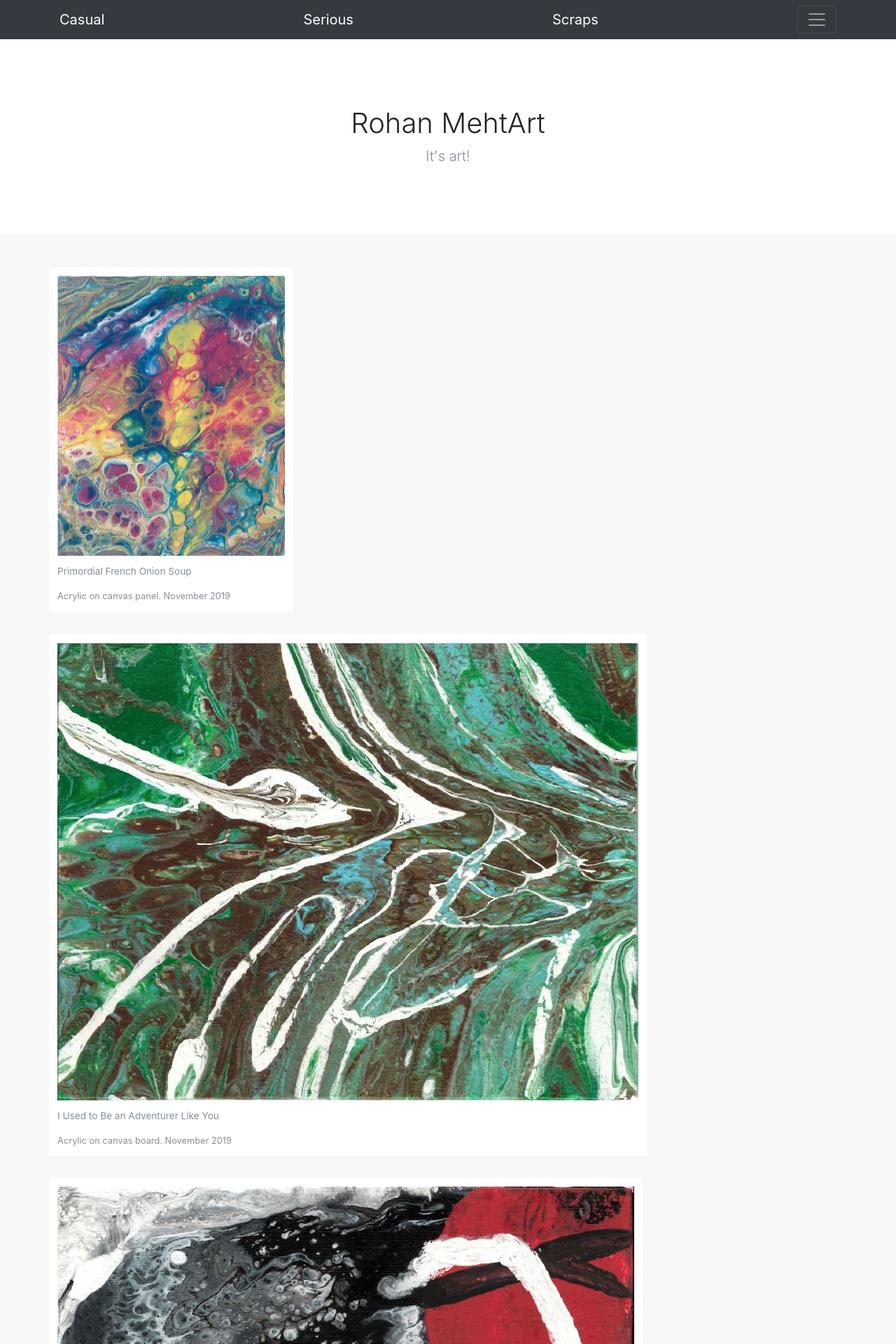
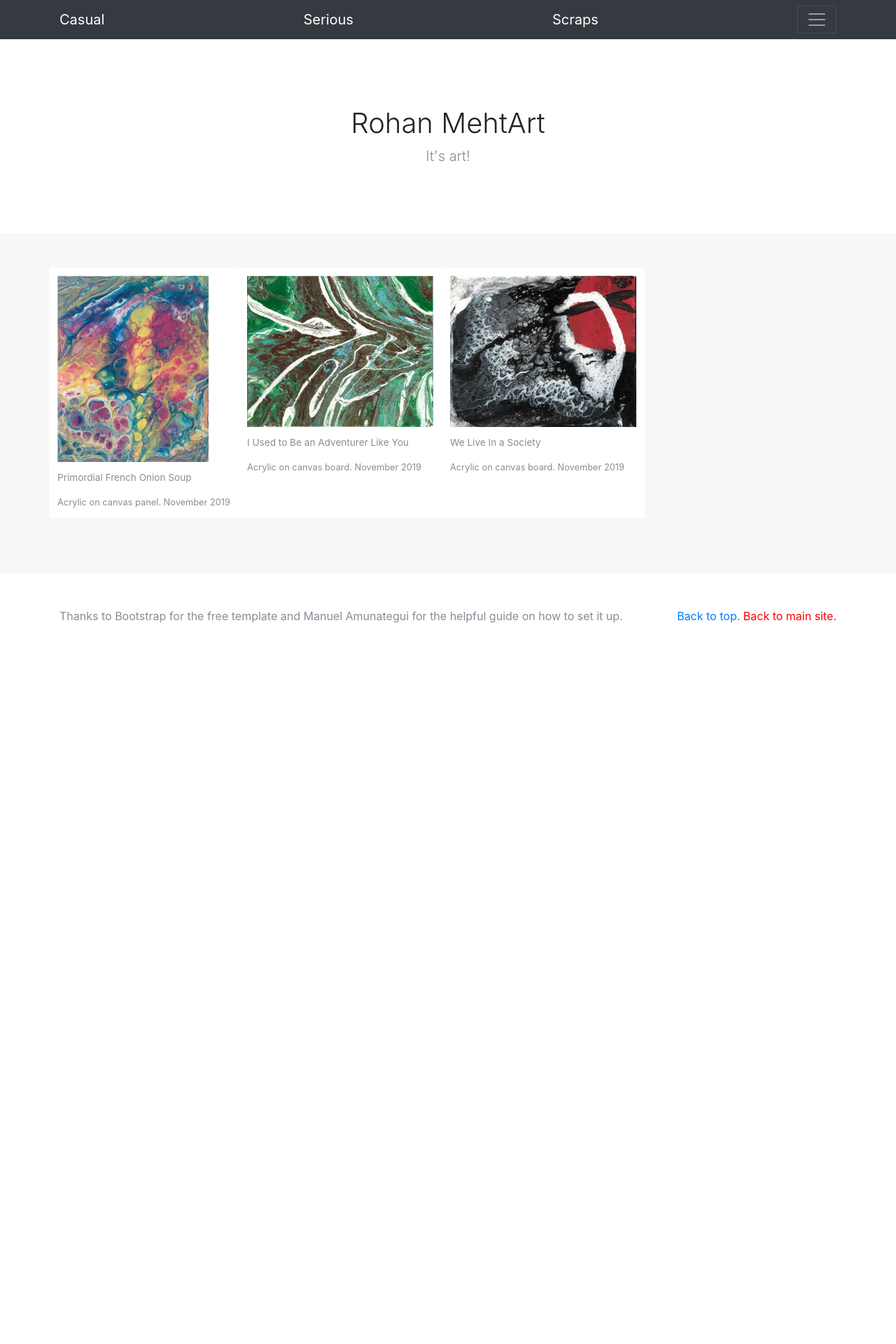
Before and after one commit to rohansmehta/rohansmehta.github.io, a Jekyll site: the page art/index.html, which Jekyll copies as it is, in a window 1280 px wide. Shown: the top 1920 px of the page at 70% size. Built offline with Jekyll 4.4.1, drawn with Linux system fonts in a browser that asks for light colours; nearby versions of some CDN libraries; after the commit the page ends 944 px from its top, so only the background shows below that.

Commit message:
fixed sizes; should be good to add the rest now

```diff
--- a/art/index.html
+++ b/art/index.html
@@ -61,7 +61,7 @@
           <div class="row">
             <div class="card">
               <img src="https://github.com/rohansmehta/rohansmehta.github.io/raw/master/art/images/primordial-french-onion-soup.jpg" title="Need to come up with some alt text."
-                   width="325px" height="400px" data-toggle="modal" data-target="#myModal">
+                   width="216px" height="266px" data-toggle="modal" data-target="#myModal">
               <p class="card-text">Primordial French Onion Soup</p>
               <div class="d-flex justify-content-between align-items-center">
               </div>
@@ -73,7 +73,7 @@
             </div> <!-- card -->
             <div class="card">
               <img src="https://github.com/rohansmehta/rohansmehta.github.io/raw/master/art/images/i-used-to-be-an-adventurer-like-you.jpg" title="Then I took an arrow to the knee."
-                   data-toggle="modal" data-target="#myModal">
+                   width="266px" height="216px" data-toggle="modal" data-target="#myModal">
               <p class="card-text">I Used to Be an Adventurer Like You</p>
               <div class="d-flex justify-content-between align-items-center">
               </div>
@@ -85,7 +85,7 @@
             </div> <!-- card -->
             <div class="card">
               <img src="https://github.com/rohansmehta/rohansmehta.github.io/raw/master/art/images/we-live-in-a-society.jpg" title="Need to come up with some alt text here."
-                   data-toggle="modal" data-target="#myModal">
+                   width="266px" height="216px" data-toggle="modal" data-target="#myModal">
               <p class="card-text">We Live In a Society</p>
               <div class="d-flex justify-content-between align-items-center">
               </div>
```
